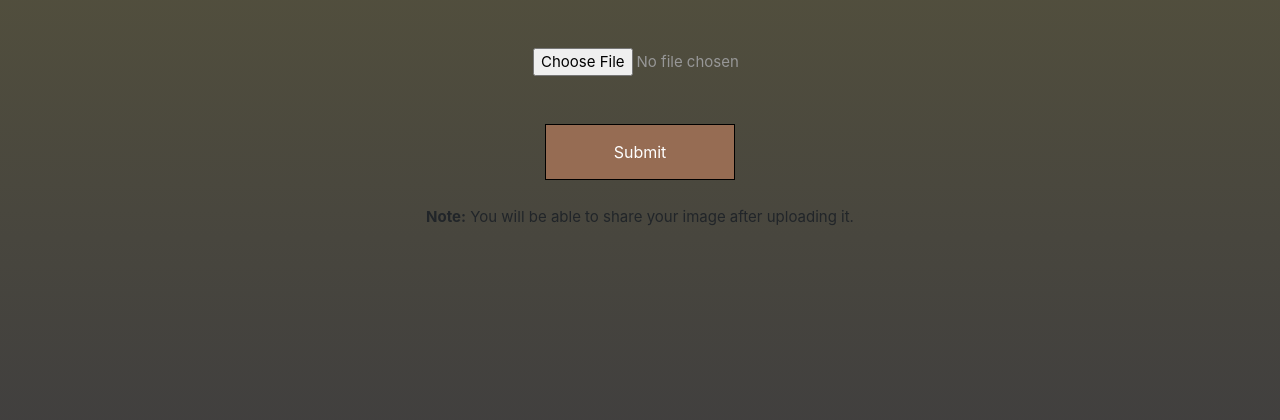
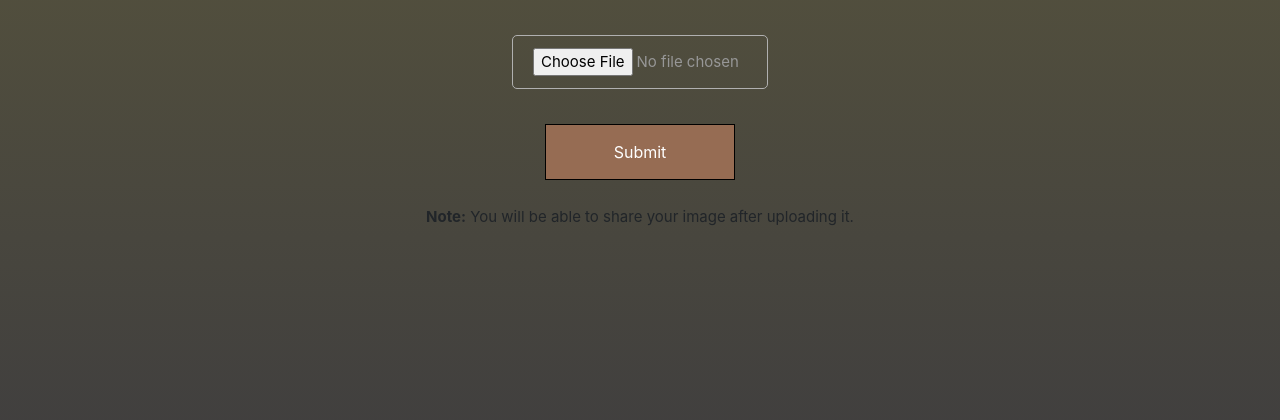
Before and after one commit to GabrielMares00/SITUE, a PHP site: page /image-uploader.html in a window 1280 px wide. Shown: the part 400-820 px from the top of the page. Run offline with PHP 8.4, Linux system fonts and the light colour scheme.

Commit message:
Re-added border around image input

```diff
--- a/Style/image-uploader.css
+++ b/Style/image-uploader.css
@@ -2,7 +2,7 @@ input[type=file] {
     width: 25%;
     padding: 12px 20px;
     margin: 8px 0;
-    border: 1px solid transparent;
+    border-radius: 5px;
     align-items: center;
     text-align: center;
 }
```
